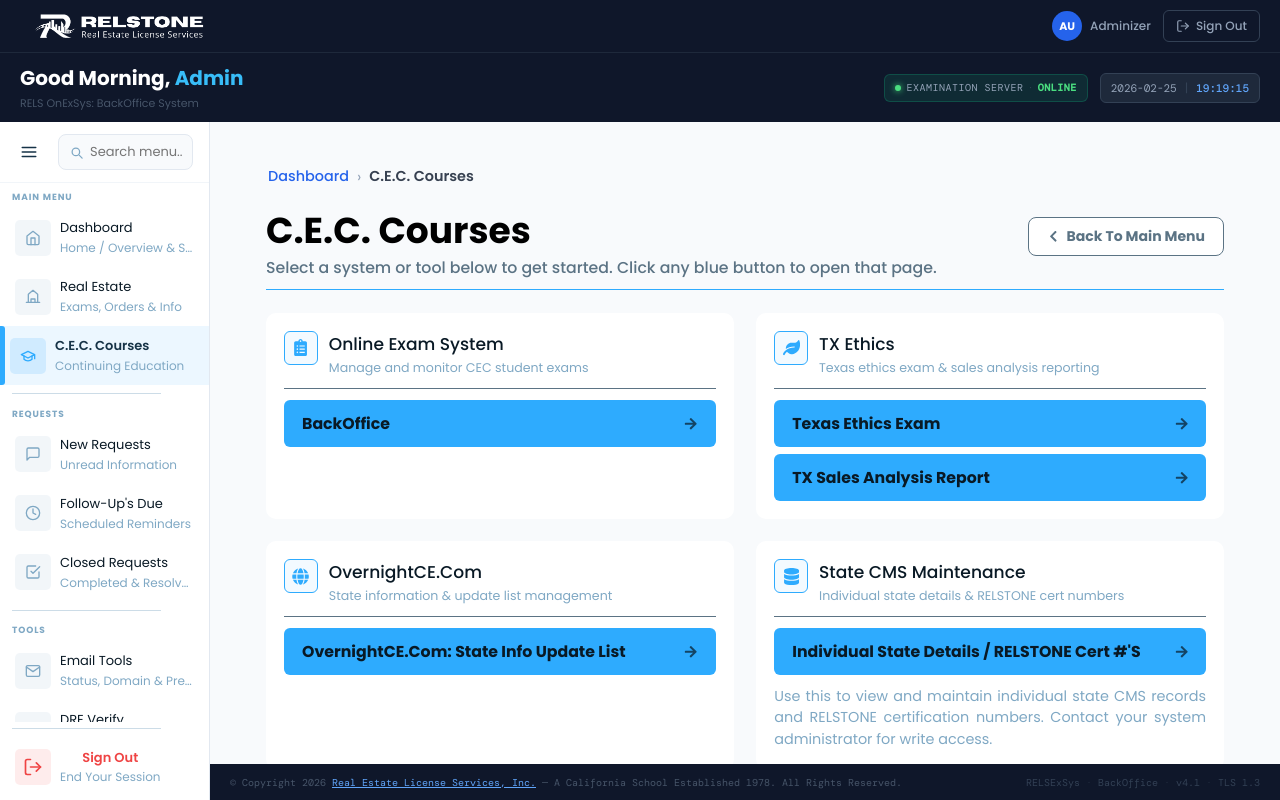
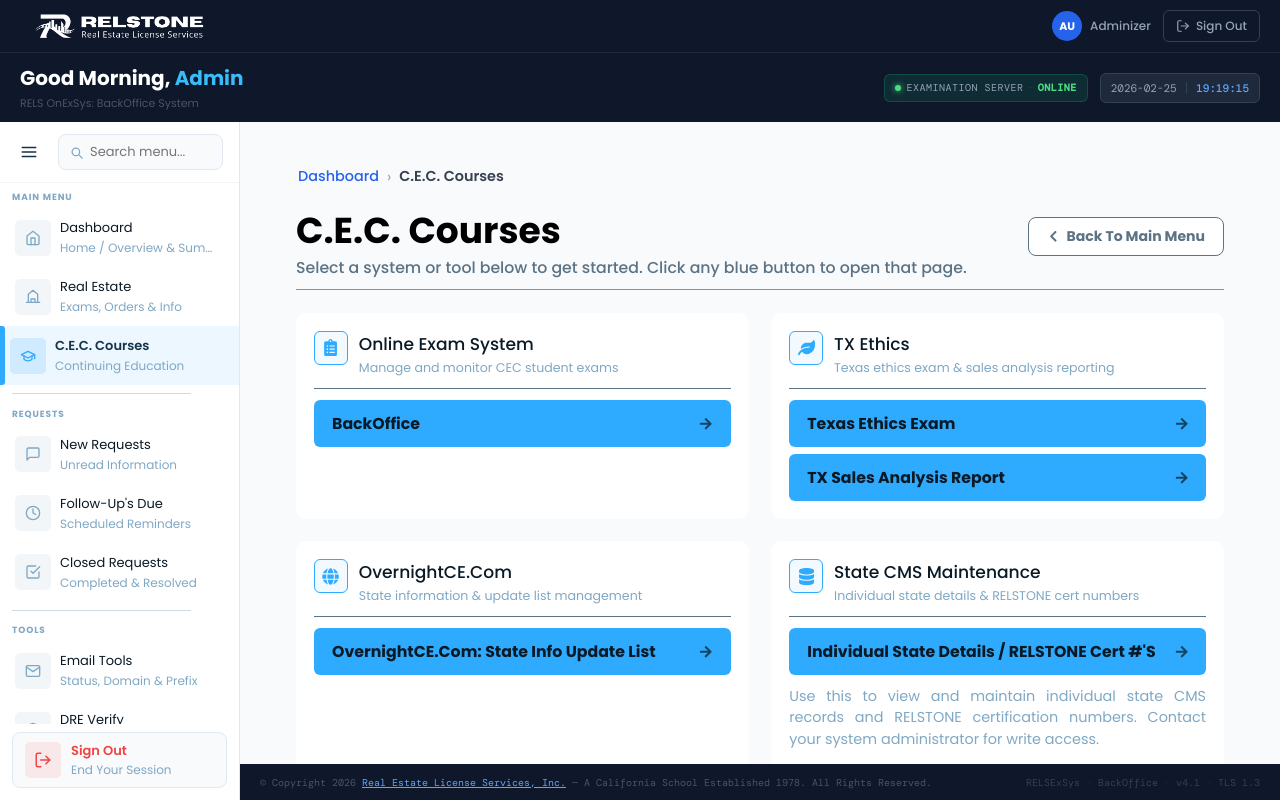
Before and after one commit to JohanesAngeles/relstone_backoffice, a React (Vite) app in the folder admin/: page /admin/cec-courses in a window 1280 px wide. Built offline with nearby package versions, Linux system fonts and the light colour scheme.

Commit message:
feat alezz : updated ui dashboard & studentdetail

```diff
--- a/admin/src/layouts/AppLayout.jsx
+++ b/admin/src/layouts/AppLayout.jsx
@@ -264,7 +264,7 @@ const AppLayout = ({ children, badges = {} }) => {
       {/* ── BODY ── */}
       <div style={s.body}>
         {/* ── SIDEBAR ── */}
-        <aside style={{ ...s.sidebar, width: sidebarOpen ? 210 : 56 }}>
+        <aside style={{ ...s.sidebar, width: sidebarOpen ? 240 : 56 }}>
           {/* Sidebar controls + Search */}
           <div style={s.sidebarControls}>
             <button style={s.iconBtn} onClick={() => setSidebarOpen(!sidebarOpen)}>
@@ -416,38 +416,62 @@ const AppLayout = ({ children, badges = {} }) => {
           </nav>
 
           {/* Sign Out */}
-          {sidebarOpen && <div style={s.sectionDivider} />}
+          {sidebarOpen ? (
+            <div style={{ padding: '8px 12px 12px' }}>
               <button
                 onClick={handleLogout}
                 className="sign-out-btn"
                 style={{
-              ...s.sidebarSignOut,
-              justifyContent: sidebarOpen ? 'flex-start' : 'center',
-              padding: sidebarOpen ? '14px 16px 14px 0' : '14px 0',
+                  display: 'flex',
+                  alignItems: 'center',
+                  gap: 10,
+                  width: '100%',
+                  background: '#f8fafc',
+                  border: '1px solid #e2e8f0',
+                  borderRadius: 8,
+                  padding: '8px 12px',
+                  height: 56,
+                  cursor: 'pointer',
+                  fontFamily: "'Poppins', sans-serif",
+                  transition: 'background 0.15s',
                 }}
               >
-            {sidebarOpen && <div style={s.inactiveAccentSpace} />}
-            <span
+                <span style={{
+                  width: 36, height: 36, borderRadius: 5,
+                  background: 'rgba(239,68,68,0.1)',
+                  display: 'flex', alignItems: 'center', justifyContent: 'center', flexShrink: 0,
+                }}>
+                  <span style={{ color: '#EF4444', display: 'flex' }}>
+                    <SvgIcon d="M9 21H5a2 2 0 0 1-2-2V5a2 2 0 0 1 2-2h4 M16 17l5-5-5-5 M21 12H9" size={18} />
+                  </span>
+                </span>
+                <div style={{ textAlign: 'left' }}>
+                  <p style={{ fontSize: 13, color: '#EF4444', fontWeight: 600, fontFamily: "'Poppins', sans-serif", lineHeight: '20px' }}>Sign Out</p>
+                  <p style={{ fontSize: 12, color: '#7FA8C4', lineHeight: '18px' }}>End Your Session</p>
+                </div>
+              </button>
+            </div>
+          ) : (
+            <button
+              onClick={handleLogout}
+              className="sign-out-btn"
               style={{
-                ...s.navIconBox,
-                background: 'rgba(239,68,68,0.1)',
-                marginLeft: sidebarOpen ? 10 : 'auto',
-                marginRight: sidebarOpen ? 0 : 'auto',
+                display: 'flex',
+                alignItems: 'center',
+                justifyContent: 'center',
+                background: 'none',
+                border: 'none',
+                width: '100%',
+                padding: '14px 0',
+                cursor: 'pointer',
+                transition: 'background 0.15s',
               }}
             >
               <span style={{ color: '#EF4444', display: 'flex' }}>
                 <SvgIcon d="M9 21H5a2 2 0 0 1-2-2V5a2 2 0 0 1 2-2h4 M16 17l5-5-5-5 M21 12H9" size={20} />
               </span>
-            </span>
-            {sidebarOpen && (
-              <div style={{ marginLeft: 9 }}>
-                <p style={{ color: '#EF4444', fontSize: 13, fontWeight: 600, fontFamily: "'Poppins', sans-serif", lineHeight: '20px' }}>
-                  Sign Out
-                </p>
-                <p style={{ color: '#7FA8C4', fontSize: 12, lineHeight: '18px' }}>End Your Session</p>
-              </div>
+            </button>
           )}
-          </button>
         </aside>
 
         {/* ── MAIN + FOOTER ── */}
@@ -601,7 +625,6 @@ const s = {
     transition: 'width 0.2s ease',
     overflow: 'hidden',
     flexShrink: 0,
-    // Fixed sidebar - does not scroll with content
     position: 'sticky',
     top: 0,
     height: '100%',
@@ -799,16 +822,17 @@ const s = {
     display: 'flex',
     alignItems: 'center',
     gap: 0,
-    background: 'none',
-    border: 'none',
-    borderTop: 'none',
     cursor: 'pointer',
-    width: '100%',
     fontFamily: "'Poppins', sans-serif",
-    minHeight: 52,
     flexShrink: 0,
     transition: 'background 0.15s',
+    border: 'none',
     borderRadius: 0,
+    background: 'transparent',
+    margin: 0,
+    width: '100%',
+    minHeight: 52,
+    padding: '10px 16px 10px 0',
   },
 
   mainWrap: {
--- a/admin/src/pages/real_estate/StudentDetail.jsx
+++ b/admin/src/pages/real_estate/StudentDetail.jsx
@@ -659,10 +659,10 @@ const sr = {
   optSelect:       { appearance: 'none', WebkitAppearance: 'none', border: '0.5px solid #CBD5E1', borderRadius: 7, padding: '6px 28px 6px 10px', fontSize: 12, fontWeight: 600, color: '#091925', background: '#fff', cursor: 'pointer', fontFamily: "'Poppins', sans-serif" },
   infoGrid:        { display: 'grid', gridTemplateColumns: '1fr 1fr', gap: 12, marginBottom: 12 },
   infoCard:        { background: '#FFFFFF', borderRadius: 10, boxShadow: '0 1px 4px rgba(0,0,0,0.06)', overflow: 'hidden' },
-  infoCardHeader:  { display: 'flex', alignItems: 'center', gap: 6, padding: '10px 16px', borderBottom: '0.5px solid #5B7384', fontSize: 12, fontWeight: 500, color: '#091925', textTransform: 'capitalize', fontFamily: "'Poppins', sans-serif" },
+  infoCardHeader:  { display: 'flex', alignItems: 'center', gap: 6, padding: '10px 16px', borderBottom: '0.5px solid #5B7384', fontSize: 12, fontWeight: 600, color: '#091925', textTransform: 'capitalize', fontFamily: "'Poppins', sans-serif" },
   infoCardBody:    { padding: 0 },
   infoRow:         { display: 'flex', justifyContent: 'space-between', alignItems: 'center', padding: '9px 16px', borderBottom: '0.5px solid #e2e8f0', gap: 16 },
-  infoLabel:       { fontSize: 11, color: '#5B7384', fontWeight: 500, flexShrink: 0, fontFamily: "'Poppins', sans-serif" },
+  infoLabel:       { fontSize: 12, color: '#5B7384', fontWeight: 500, flexShrink: 0, fontFamily: "'Poppins', sans-serif" },
   infoValue:       { fontSize: 11, color: '#091925', textAlign: 'right', wordBreak: 'break-word', fontFamily: "'Poppins', sans-serif", fontWeight: 500 },
   inlineInput:     { border: '1px solid #2EABFE', borderRadius: 5, padding: '3px 7px', fontSize: 11, fontFamily: "'Poppins', sans-serif", color: '#091925', outline: 'none', width: 160 },
   editBtn:         { padding: '3px 10px', borderRadius: 5, border: '1px solid #2EABFE', background: 'transparent', color: '#2EABFE', fontSize: 10, fontWeight: 600, cursor: 'pointer', fontFamily: "'Poppins', sans-serif", whiteSpace: 'nowrap' },
```
Lines whose indentation alone changed are shown as unchanged.
